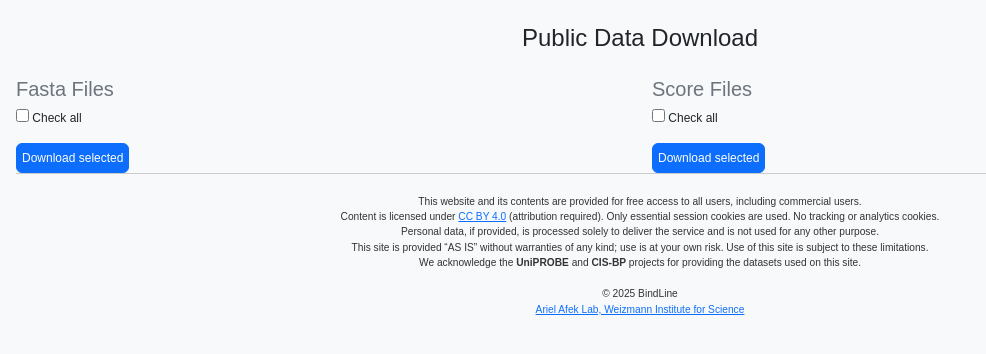
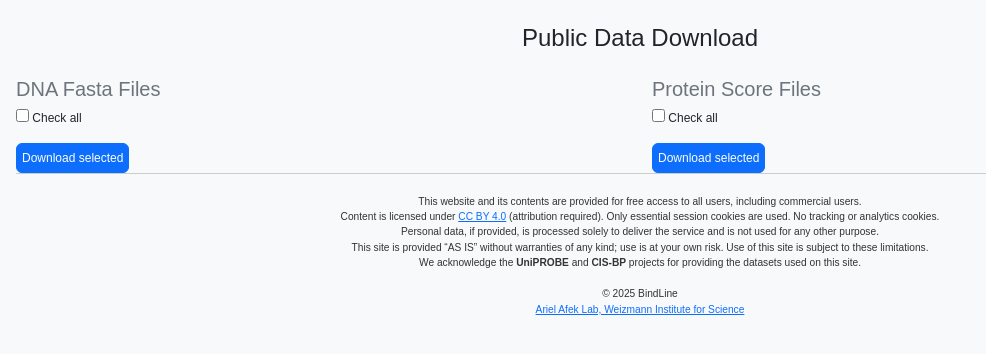
Before and after one commit to gn2019/bindline_server, a Flask app: page /data in a window 1280 px wide. Shown: the part 60-414 px from the top of the page, without its empty margins (0-986 px from the left). Run offline with Flask 3, Linux system fonts and the light colour scheme; data that the repository does not hold is empty; parts of the project's set-up code (start-up, migrations or seed data) failed here and were passed over.

Commit message:
Fasta Files -> DNA Fasta Files; Score Files -> Protein Score Files

```diff
--- a/app/templates/dashboard.html
+++ b/app/templates/dashboard.html
@@ -16,7 +16,7 @@
     <div class="row">
         <!-- Fasta Files Section -->
         <div class="col-md-6">
-            <h2 class="h5 text-secondary">Fasta Files</h2>
+            <h2 class="h5 text-secondary">DNA Fasta Files</h2>
             <form method="POST" action="{{ url_for('bulk_action', file_type='FASTA', is_public=false) }}">
                 <div class="mb-2">
                     <input type="checkbox" id="checkAllFasta" onclick="toggleAll('fasta')"> Check all
@@ -42,7 +42,7 @@
 
         <!-- Score Files Section -->
         <div class="col-md-6">
-            <h2 class="h5 text-secondary">Score Files</h2>
+            <h2 class="h5 text-secondary">Protein Score Files</h2>
             <form method="POST" action="{{ url_for('bulk_action', file_type='SCORE', is_public=false) }}">
                 <div class="mb-2">
                     <input type="checkbox" id="checkAllScore" onclick="toggleAll('score')"> Check all
--- a/app/templates/data.html
+++ b/app/templates/data.html
@@ -16,7 +16,7 @@
     <div class="row">
         <!-- Fasta Files Section -->
         <div class="col-md-6">
-            <h2 class="h5 text-secondary">Fasta Files</h2>
+            <h2 class="h5 text-secondary">DNA Fasta Files</h2>
             <form method="POST" action="{{ url_for('bulk_action', file_type='FASTA', is_public=true) }}">
                 <div class="mb-2">
                     <input type="checkbox" id="checkAllFasta" onclick="toggleAll('fasta')"> Check all
@@ -41,7 +41,7 @@
 
         <!-- Score Files Section -->
         <div class="col-md-6">
-            <h2 class="h5 text-secondary">Score Files</h2>
+            <h2 class="h5 text-secondary">Protein Score Files</h2>
             <form method="POST" action="{{ url_for('bulk_action', file_type='SCORE', is_public=true) }}">
                 <div class="mb-2">
                     <input type="checkbox" id="checkAllScore" onclick="toggleAll('score')"> Check all
```
